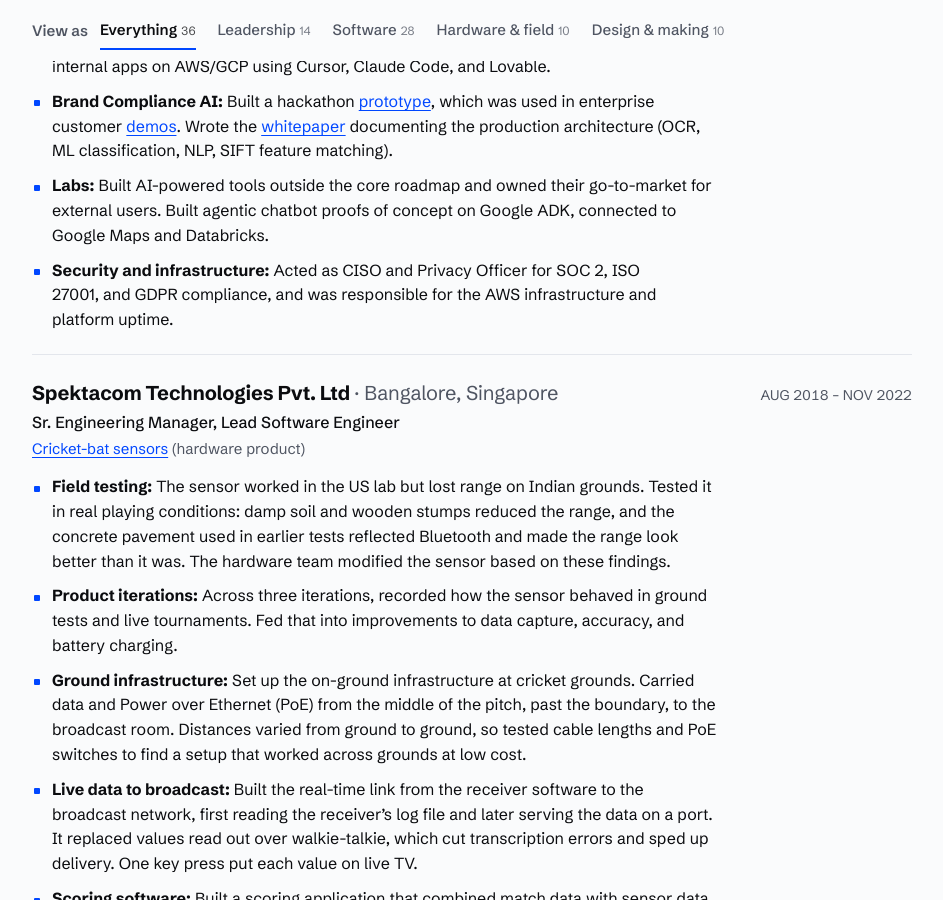
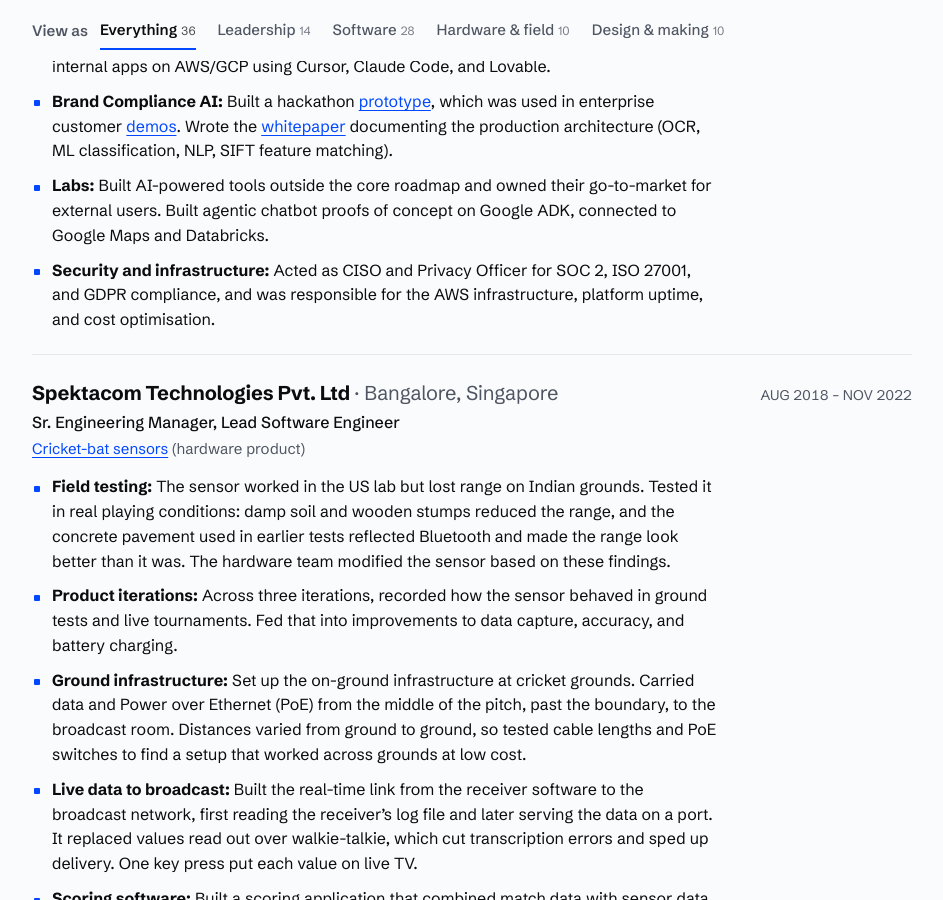
Before and after one commit to and/and.github.io, a Jekyll site: the page resume/index.html, which Jekyll copies as it is, in a window 1280 px wide and 900 px high, scrolled down 875 px. Shown: the whole window, without its empty margins (168-1111 px from the left). Built offline with Jekyll 4.4.1, drawn with Linux system fonts in a browser that asks for light colours.

Commit message:
Resume: add cost optimisation to infrastructure
Co-Authored-By: Claude Opus 5.5 <noreply@anthropic.com>
Claude-Session: https://claude.ai/code/session_01MuwebNEXBFxCrvNjpbsvNM

```diff
--- a/resume/index.html
+++ b/resume/index.html
@@ -260,7 +260,7 @@ a:hover { text-decoration-thickness: 2px; }
           <li data-v="lead sw"><b>Executive adviser:</b> Advised the co-founder, Head of Business, and Head of Customer Success on technical questions. Helped them build and deploy their own AI-powered internal apps on AWS/GCP using Cursor, Claude Code, and Lovable.</li>
           <li data-v="lead sw"><b>Brand Compliance AI:</b> Built a hackathon <a href="https://compliance.rocketiumlabs.com/?platform=default" target="_blank" rel="noopener">prototype</a>, which was used in enterprise customer <a href="https://www.linkedin.com/posts/satejs_sharing-something-cool-that-most-folks-do-ugcPost-7398822516238016512-QJTD/" target="_blank" rel="noopener">demos</a>. Wrote the <a href="https://rocketium.ai/academy/all/how-rocketium-achieves-90-brand-compliance-accuracy" target="_blank" rel="noopener">whitepaper</a> documenting the production architecture (OCR, ML classification, NLP, SIFT feature matching).</li>
           <li data-v="lead sw"><b>Labs:</b> Built AI-powered tools outside the core roadmap and owned their go-to-market for external users. Built agentic chatbot proofs of concept on Google ADK, connected to Google Maps and Databricks.</li>
-          <li data-v="lead sw"><b>Security and infrastructure:</b> Acted as CISO and Privacy Officer for SOC 2, ISO 27001, and GDPR compliance, and was responsible for the AWS infrastructure and platform uptime.</li>
+          <li data-v="lead sw"><b>Security and infrastructure:</b> Acted as CISO and Privacy Officer for SOC 2, ISO 27001, and GDPR compliance, and was responsible for the AWS infrastructure, platform uptime, and cost optimisation.</li>
         </ul>
       </article>
 
```
